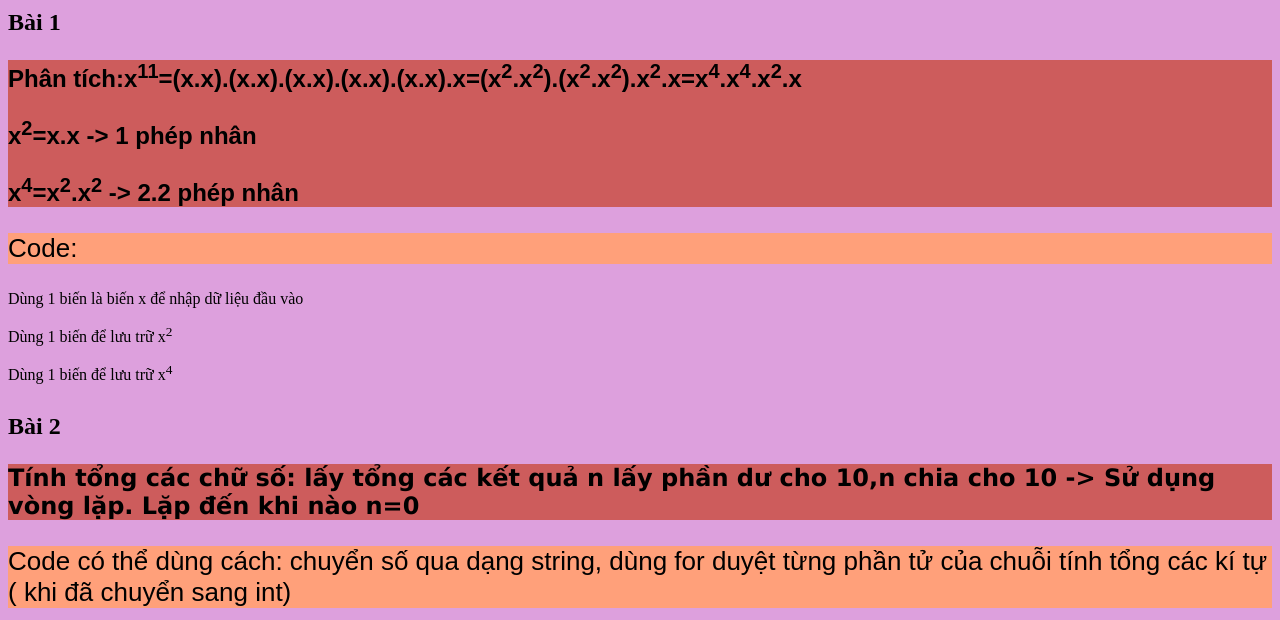
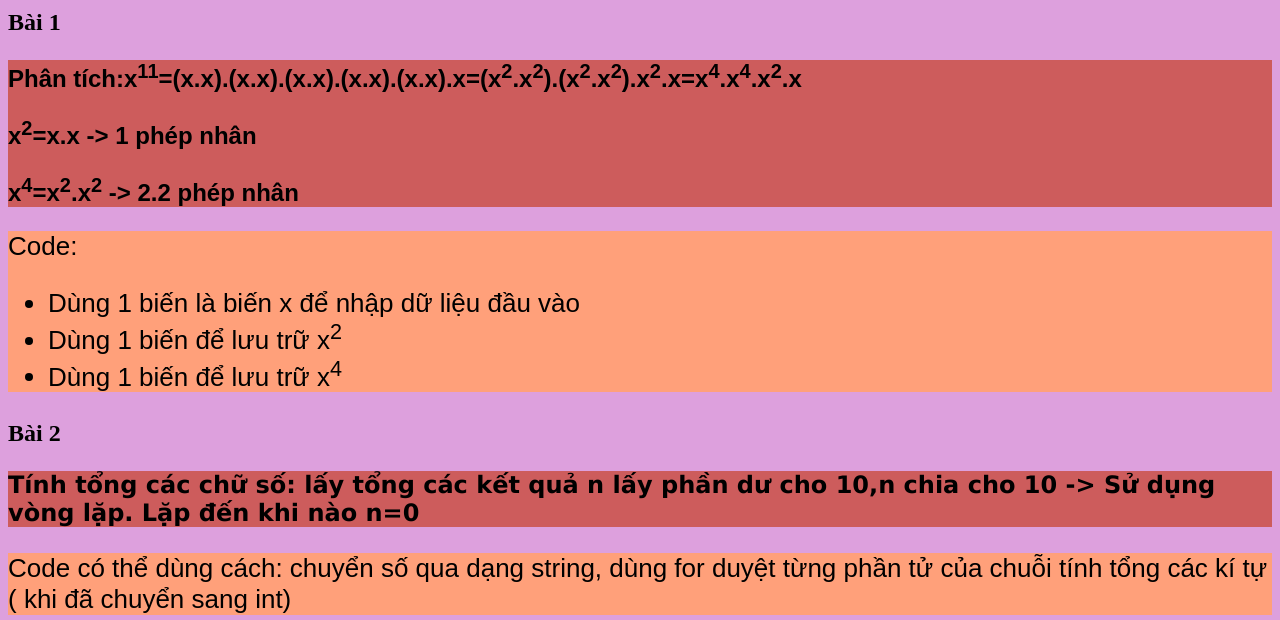
Before and after one commit to baoipc/D_LOfBht, a plain HTML site: page index.html in a window 1280 px wide. Shown: the part 180-800 px from the top of the page. Drawn offline with Linux system fonts and the light colour scheme.

Commit message:
Update index.html

```diff
--- a/index.html
+++ b/index.html
@@ -40,10 +40,13 @@
                 <p> x<sup>4</sup>=x<sup>2</sup>.x<sup>2</sup> -> 2.2 phép nhân </p>
             </p>
         </h1>
-        <p style="font-weight: italic;" id="Code">Code: <p>Dùng 1 biến là biến x để nhập dữ liệu đầu vào </p>
-        <p>Dùng 1 biến để lưu trữ x<sup>2</sup></p>
-        <p>Dùng 1 biến để lưu trữ x<sup>4</sup></p>
-        </p>
+        <div style="font-weight: italic;" id="Code">Code:
+            <ul>
+                <li>Dùng 1 biến là biến x để nhập dữ liệu đầu vào </li>
+                <li>Dùng 1 biến để lưu trữ x<sup>2</sup></li>
+                <li>Dùng 1 biến để lưu trữ x<sup>4</sup></li>
+            </ul>
+        </div>
     </div>
     <p style="color:peru;font-weight: bold;font-size:28px;"> <h2>Bài 2</h2> </p>
     <div>
```
